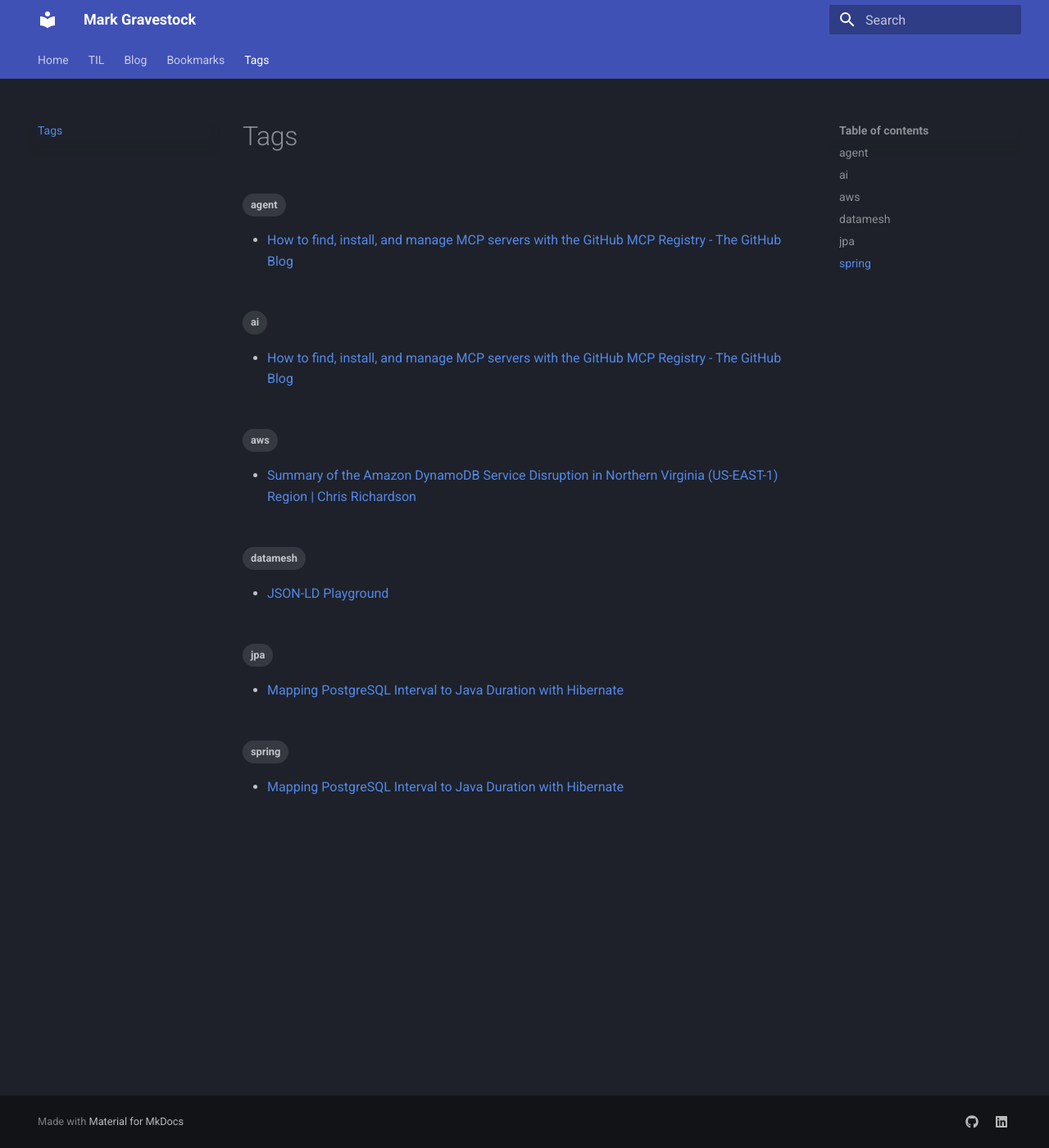
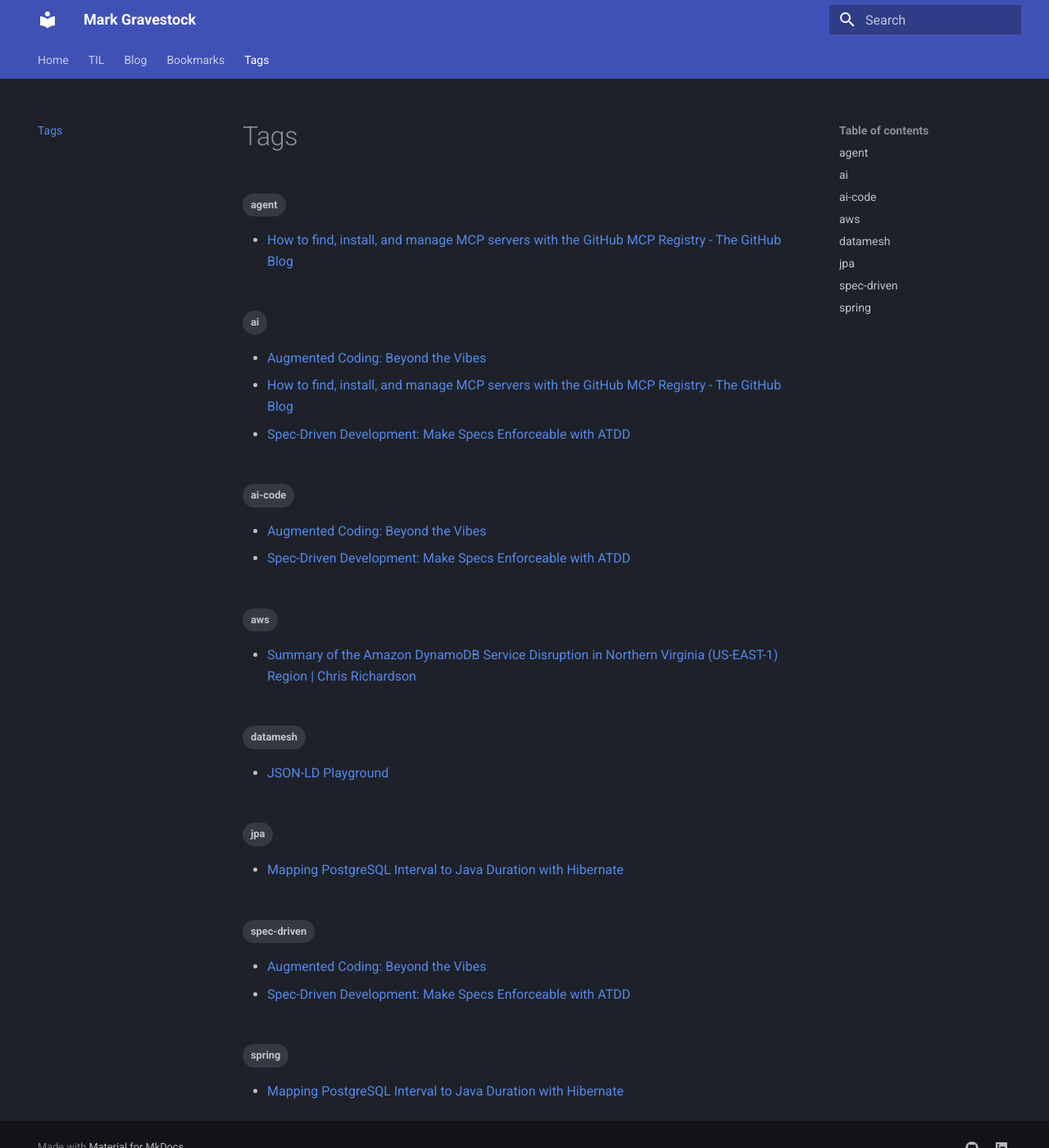
Before and after one commit to MarkGravestock/personal-site, an MkDocs documentation site: the page built from docs/tags.md, in a window 1280 px wide and 1400 px high. Shown: the whole window at 82% size. Built offline with MkDocs 1.6.1 and Material for MkDocs 9.7.7, drawn with Linux system fonts in a browser that asks for light colours.

Commit message:
chore: update bookmarks 2026-10-03

```diff
--- a/docs/bookmarks/index.md
+++ b/docs/bookmarks/index.md
@@ -8,6 +8,14 @@ A collection of useful things I've found on the web.
 ## October 2026
 
 <div class="grid cards" markdown>
+
+- **[Spec-Driven Development: Make Specs Enforceable with ATDD](posts/2026-10-02-spec-driven-development-make-specs-enforceable-wit.md)**
+
+    `#ai` `#ai-code` `#spec-driven` · journal.optivem.com · 2 Oct
+
+- **[Augmented Coding: Beyond the Vibes](posts/2026-10-02-augmented-coding-beyond-the-vibes.md)**
+
+    `#ai` `#ai-code` `#spec-driven` · newsletter.kentbeck.com · 2 Oct
 
 - **[The Tokenizer Playground](posts/2026-10-02-the-tokenizer-playground.md)**
 
--- /dev/null
+++ b/docs/bookmarks/posts/2026-10-02-augmented-coding-beyond-the-vibes.md
@@ -0,0 +1,12 @@
+---
+title: "Augmented Coding: Beyond the Vibes"
+date: 2026-10-02
+tags:
+  - ai
+  - ai-code
+  - spec-driven
+---
+
+**[Augmented Coding: Beyond the Vibes](https://newsletter.kentbeck.com/p/augmented-coding-beyond-the-vibes)**
+
+newsletter.kentbeck.com · 2 Oct 2026
--- /dev/null
+++ b/docs/bookmarks/posts/2026-10-02-spec-driven-development-make-specs-enforceable-wit.md
@@ -0,0 +1,12 @@
+---
+title: "Spec-Driven Development: Make Specs Enforceable with ATDD"
+date: 2026-10-02
+tags:
+  - ai
+  - ai-code
+  - spec-driven
+---
+
+**[Spec-Driven Development: Make Specs Enforceable with ATDD](https://journal.optivem.com/p/spec-driven-development-make-specs)**
+
+journal.optivem.com · 2 Oct 2026
```
